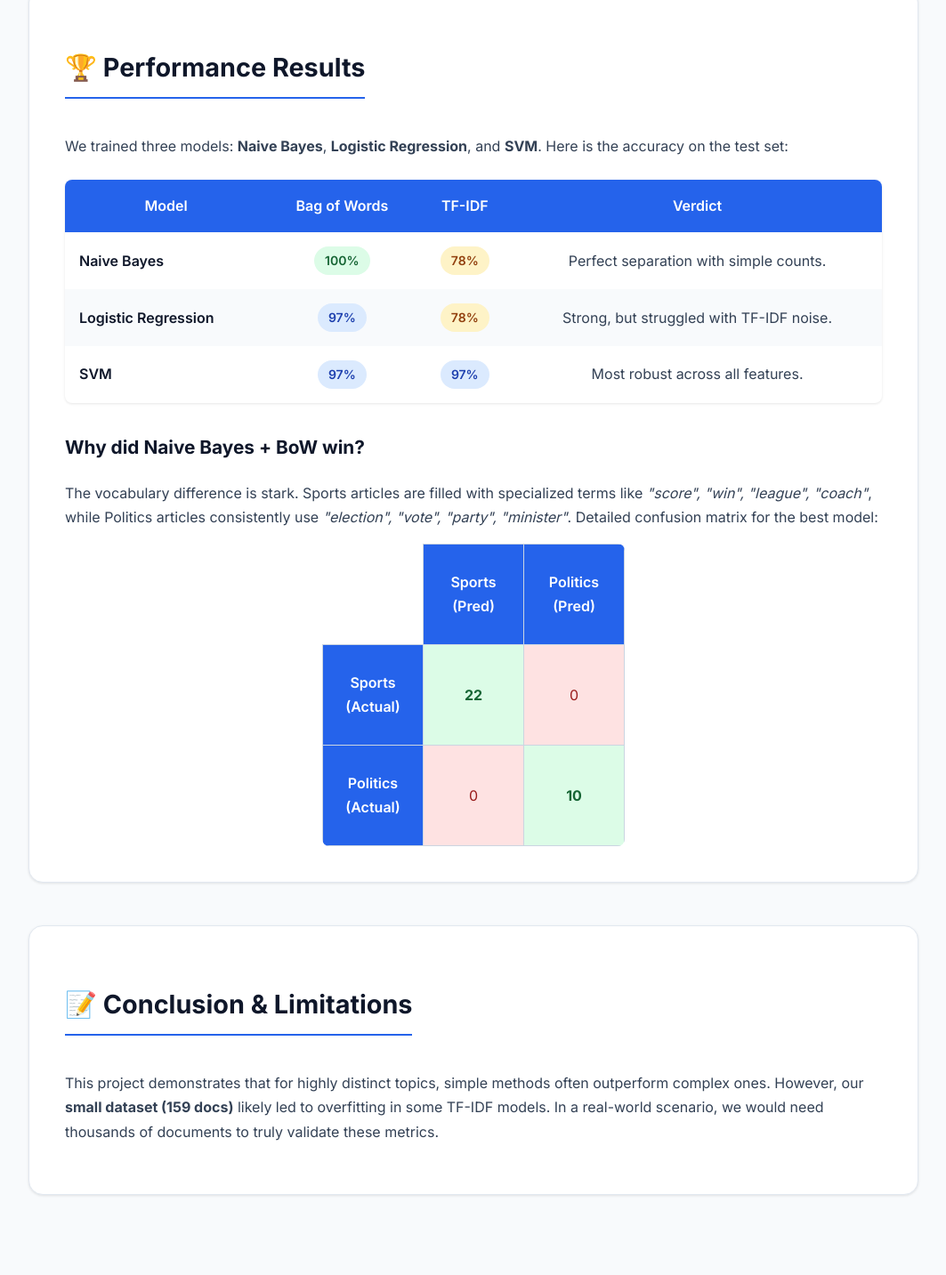
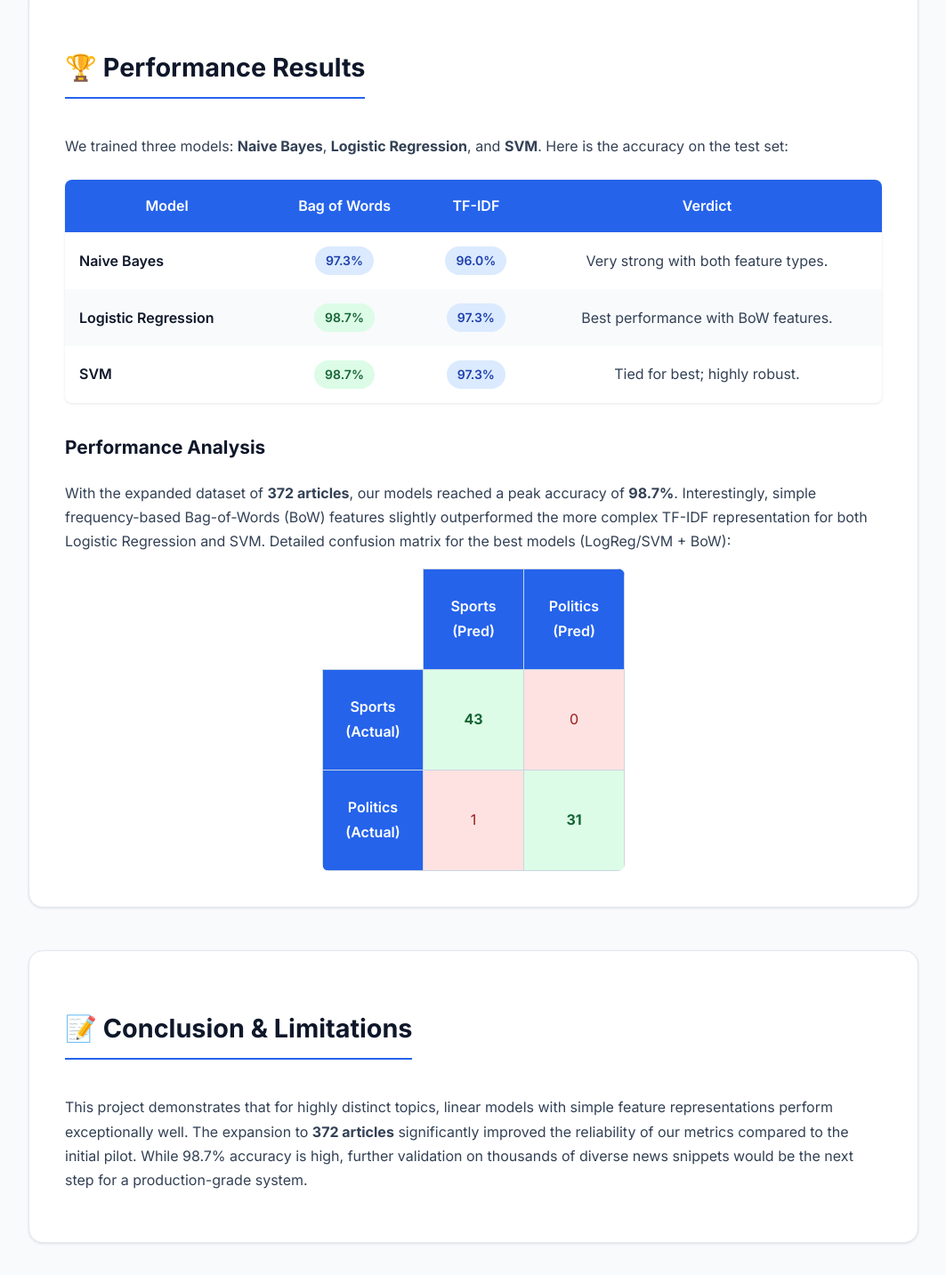
Before and after one commit to prasangeet/sports-politics-classifier, a plain HTML site: page docs/index.html in a window 1280 px wide. Shown: the part 2147-3580 px from the top of the page at 89% size, without its empty margins (108-1171 px from the left). Drawn offline with Linux system fonts and the light colour scheme.

```diff
--- a/docs/index.html
+++ b/docs/index.html
@@ -291,7 +291,7 @@
                 </div>
             </div>
             <p style="margin-top: 1rem; font-size: 0.9rem; color: var(--secondary);">
-                <em>Total Articles Collected: 159 (110 Sports, 49 Politics)</em>
+                <em>Total Articles Collected: 372 (213 Sports, 159 Politics)</em>
             </p>
         </section>
 
@@ -342,31 +342,32 @@
                 <tbody>
                     <tr>
                         <td>Naive Bayes</td>
-                        <td><span class="badge badge-best">100%</span></td>
-                        <td><span class="badge badge-avg">78%</span></td>
-                        <td>Perfect separation with simple counts.</td>
+                        <td><span class="badge badge-good">97.3%</span></td>
+                        <td><span class="badge badge-good">96.0%</span></td>
+                        <td>Very strong with both feature types.</td>
                     </tr>
                     <tr>
                         <td>Logistic Regression</td>
-                        <td><span class="badge badge-good">97%</span></td>
-                        <td><span class="badge badge-avg">78%</span></td>
-                        <td>Strong, but struggled with TF-IDF noise.</td>
+                        <td><span class="badge badge-best">98.7%</span></td>
+                        <td><span class="badge badge-good">97.3%</span></td>
+                        <td>Best performance with BoW features.</td>
                     </tr>
                     <tr>
                         <td>SVM</td>
-                        <td><span class="badge badge-good">97%</span></td>
-                        <td><span class="badge badge-good">97%</span></td>
-                        <td>Most robust across all features.</td>
+                        <td><span class="badge badge-best">98.7%</span></td>
+                        <td><span class="badge badge-good">97.3%</span></td>
+                        <td>Tied for best; highly robust.</td>
                     </tr>
                 </tbody>
             </table>
 
-            <h3>Why did Naive Bayes + BoW win?</h3>
+            <h3>Performance Analysis</h3>
             <p>
-                The vocabulary difference is stark. Sports articles are filled with specialized terms
-                like <em>"score", "win", "league", "coach"</em>, while Politics articles consistently
-                use <em>"election", "vote", "party", "minister"</em>.
-                Detailed confusion matrix for the best model:
+                With the expanded dataset of <strong>372 articles</strong>, our models reached a peak accuracy of
+                <strong>98.7%</strong>.
+                Interestingly, simple frequency-based Bag-of-Words (BoW) features slightly outperformed the more complex
+                TF-IDF representation for both Logistic Regression and SVM.
+                Detailed confusion matrix for the best models (LogReg/SVM + BoW):
             </p>
 
             <table class="confusion-matrix">
@@ -377,13 +378,13 @@
                 </tr>
                 <tr>
                     <th>Sports (Actual)</th>
-                    <td class="correct">22</td>
+                    <td class="correct">43</td>
                     <td class="wrong">0</td>
                 </tr>
                 <tr>
                     <th>Politics (Actual)</th>
-                    <td class="wrong">0</td>
-                    <td class="correct">10</td>
+                    <td class="wrong">1</td>
+                    <td class="correct">31</td>
                 </tr>
             </table>
 
@@ -392,9 +393,12 @@
         <section>
             <h2>📝 Conclusion & Limitations</h2>
             <p>
-                This project demonstrates that for highly distinct topics, simple methods often outperform complex ones.
-                However, our <strong>small dataset (159 docs)</strong> likely led to overfitting in some TF-IDF models.
-                In a real-world scenario, we would need thousands of documents to truly validate these metrics.
+                This project demonstrates that for highly distinct topics, linear models with simple feature
+                representations perform exceptionally well.
+                The expansion to <strong>372 articles</strong> significantly improved the reliability of our metrics
+                compared to the initial pilot.
+                While 98.7% accuracy is high, further validation on thousands of diverse news snippets would be the next
+                step for a production-grade system.
             </p>
         </section>
 
```
Also changed, not shown: 6 other files.
